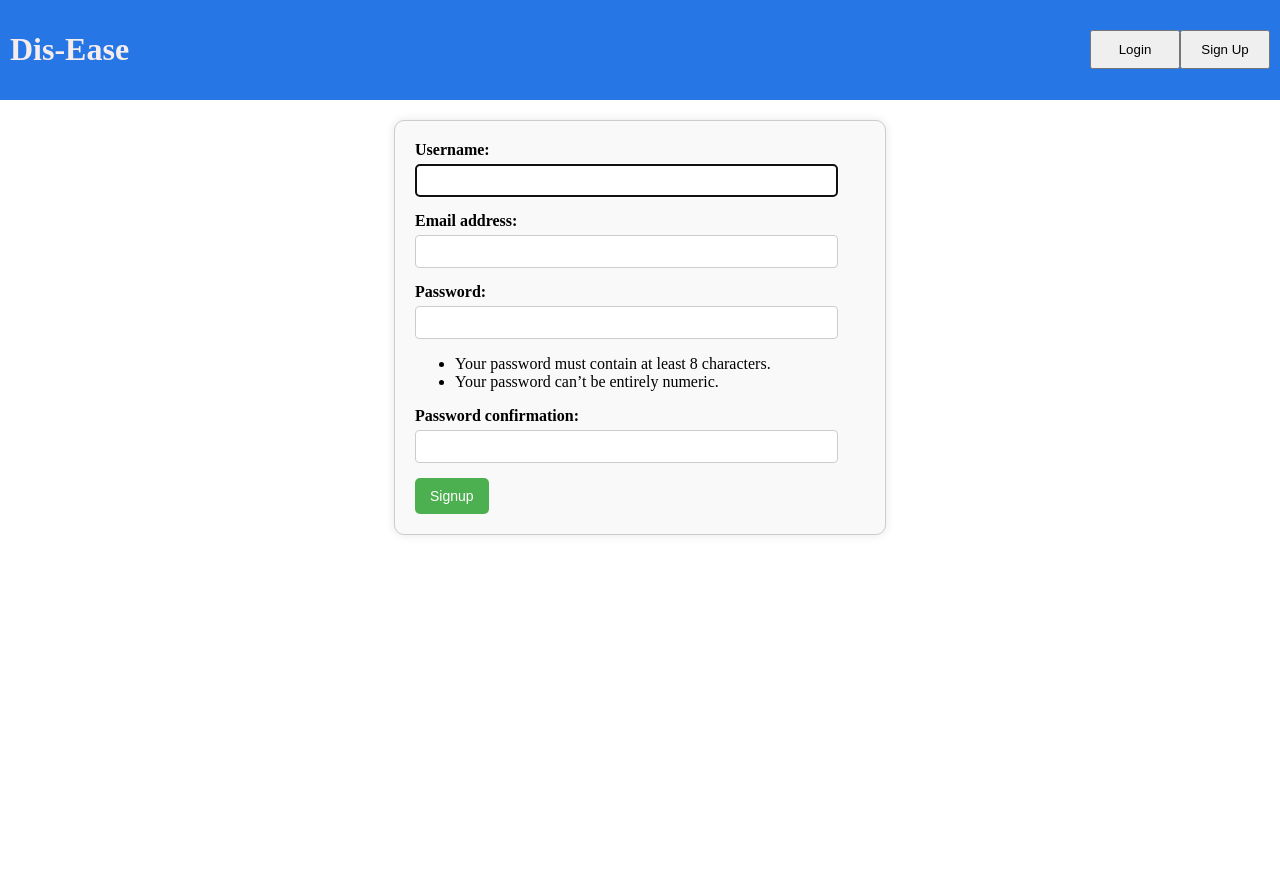
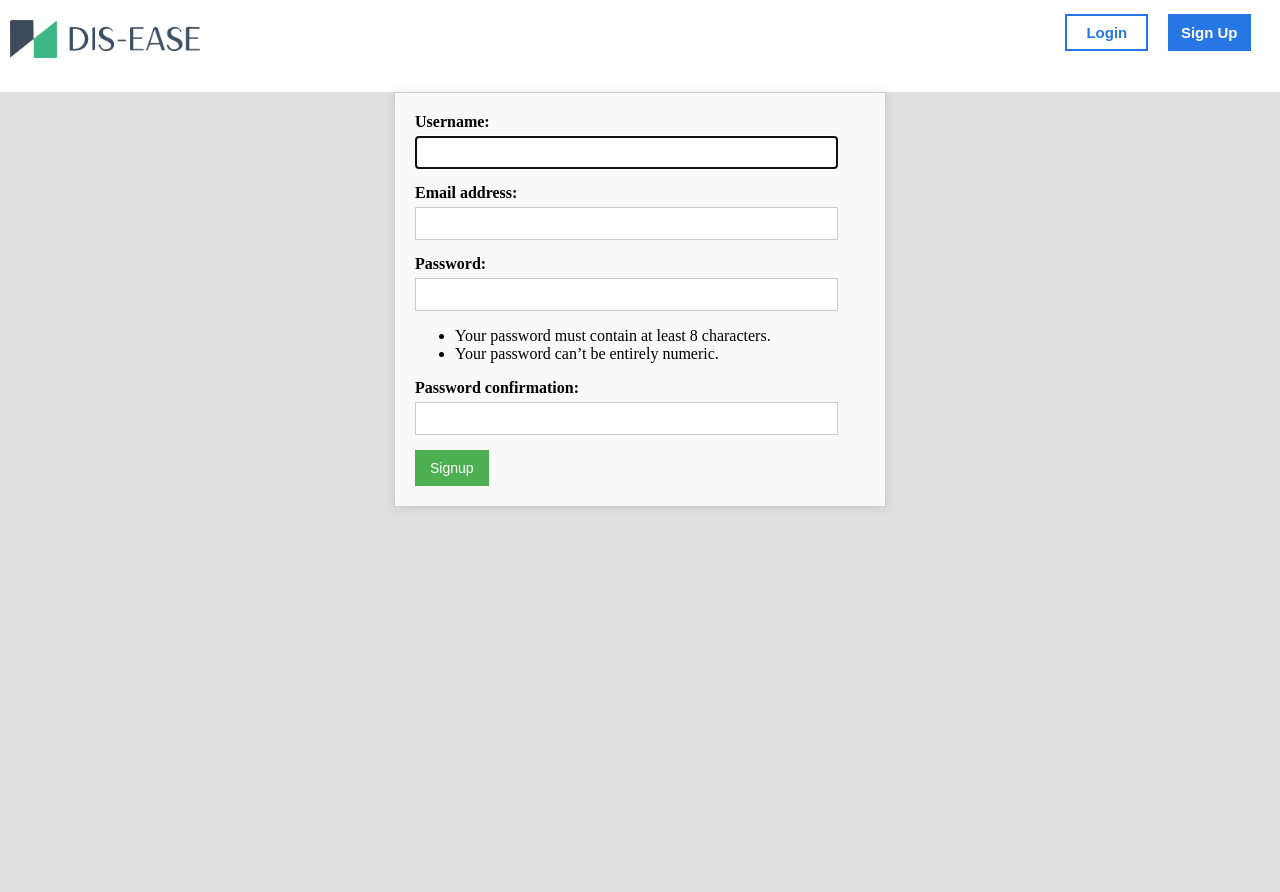
Before and after one commit to UtsavlalShrestha/disease-prediction-and-doctor-booking, a Django app: page /signup/ in a window 1280 px wide. Before the commit the page ends 535 px from the top, so only its background shows below. Run offline with Django 5.2, Linux system fonts and the light colour scheme.

Commit message:
Update Navbar

```diff
--- a/base/templates/base/login_register.html
+++ b/base/templates/base/login_register.html
@@ -4,7 +4,7 @@
 {% block content %}
 {% if page == 'login' %}
 <link rel="stylesheet" type="text/css" href="/static/css/login_register.css">
-<div>
+<div class="login_register_body">
     <form method="post" action="" class="login-form">
         {% csrf_token %}
         <br>
@@ -29,6 +29,7 @@
 </div>
 {% else %}
 <link rel="stylesheet" type="text/css" href="/static/css/login_register.css">
+<div class="login_register_body">
     <div class="form-container">
         <form method="post" action="">
             {% csrf_token %}
@@ -61,5 +62,6 @@
             <input type="submit" value="Signup" class="btn">
         </form>
     </div>
+</div>
 {% endif %}
 {% endblock content %}
--- a/static/css/home.css
+++ b/static/css/home.css
@@ -41,6 +41,7 @@
 .leftb {
     background-color: transparent;
     border: 2px solid #2676e6;
+    color: #2676e6;
 }
 
 .leftb:hover {
@@ -57,7 +58,7 @@
 
 .rightb:hover {
     background-color: white;
-    color: black;
+    color: #2676e6;
 }
 
 /* Mid-section */
@@ -88,6 +89,8 @@
 
 .p2 .c1 p, .p2 .c2 p, .p2 .c3 p, .p2 .c4 p {
     visibility: hidden;
+    color: white;
+    font-family: 'Segoe UI', Tahoma, Geneva, Verdana, sans-serif;
     opacity: 0;
     height: 0;
     transition: all 0.5s ease-in-out;
--- a/static/css/login_register.css
+++ b/static/css/login_register.css
@@ -1,11 +1,16 @@
 /* Styling the login form */
+.login_register_body{
+    background-color: #e0e0e0;
+    height: 100vh;
+
+}
+
 .login-form {
     width: 300px;
-    margin: 20px auto;
+    margin: 0px auto;
     padding: 20px;
     background-color: #f9f9f9;
     border: 1px solid #ccc;
-    border-radius: 10px;
     box-shadow: 0 0 10px rgba(0, 0, 0, 0.1);
 }
 
@@ -20,7 +25,7 @@
     padding: 10px;
     margin-bottom: 10px;
     border: 1px solid #ccc;
-    border-radius: 5px;
+
 }
 
 .login-form input[type="submit"] {
@@ -28,7 +33,6 @@
     color: white;
     padding: 10px;
     border: none;
-    border-radius: 5px;
     cursor: pointer;
 }
 .login-form input[type="submit"]:hover {
@@ -50,7 +54,6 @@
     padding: 20px;
     background-color: #f9f9f9;
     border: 1px solid #ccc;
-    border-radius: 10px;
     box-shadow: 0 0 10px rgba(0, 0, 0, 0.1);
 }
 
@@ -69,7 +72,6 @@
     padding: 8px;
     margin-bottom: 15px;
     border: 1px solid #ccc;
-    border-radius: 4px;
 }
 .form-container input[type="password"]{
     margin-bottom: 0px;
@@ -83,7 +85,6 @@
     padding: 10px 15px;
     margin-top: 15px;
     border: none;
-    border-radius: 5px;
     cursor: pointer;
     font-size: 14px;
 }
--- a/static/css/nav.css
+++ b/static/css/nav.css
@@ -4,22 +4,63 @@ html, body {
 }
 
 .nav {
-  background-color: #2676e6;
+  background-color: #ffffff;
   padding: 10px;
   display: grid;
   grid-template-columns: 8fr 0.65fr 0.65fr;
 }
 
-.nav .login-b .button1,
+.nav .login-b .button1{
+  margin-top: 0.35vw;
+  margin-right: 1.5vw;  /* Increased space between buttons for better separation */
+  width: 6.5vw;
+  padding: 0.6vw;
+  cursor: pointer;
+  font-size: 15px;
+  font-weight: bold;
+  background-color: transparent;
+  border: 2px solid #2676e6;
+  transition: background-color 0.2s ease, transform 0.2s ease;
+  color: #2676e6; /* Ensure color matches border */
+}
+
+.nav .login-b .button1:hover{
+  background-color: #2676e6;
+  color: white;
+}
+
 .nav .signup-b .button2,
 .nav .logout-b .button0 {
-  margin-top: 20px;
-  width: 90px;
-  padding: 10px;
-  /* border-radius: 20px; */
+  margin-top: 0.35vw;
+  margin-right: 1.5vw;
+  width: 6.5vw;
+  padding: 0.6vw;
   cursor: pointer;
+  font-size: 15px;
+  font-weight: bold;
+  background-color: #2676e6;
+  border: 2px solid #2676e6;
+  color: white;
+  transition: background-color 0.2s ease, transform 0.2s ease;
 }
+.nav .signup-b .button2:hover,
+.nav .logout-b .button0:hover {
+  background-color: white;
+  color: #2676e6;
+}
+
 a {
   color: #f5eded;
   text-decoration: none;
 }
+
+.logo {
+  text-align: left; /* To center the logo horizontally */
+}
+
+/* Make logo responsive */
+.logo img {
+  margin-top: 10px;
+  max-width: 100%;
+  height: auto;
+}
--- a/templates/nav.html
+++ b/templates/nav.html
@@ -1,24 +1,34 @@
 {% load static %}
 
-<link rel="stylesheet" type="text/css" href="{% static 'css/nav.css' %}">
+<link rel="stylesheet" type="text/css" href="{% static 'css/nav.css' %}" />
 <div class="nav">
-    <div class ="logo">
+  <div class="logo">
     <a href="/">
-            <h1>Dis-Ease</h1>
+      <img
+        src="{% static 'images/Logo.png' %}"
+        alt="Logo"
+        style="width: 190px; height: auto"
+      />
     </a>
   </div>
 
   {% if user.is_authenticated %}
   <div class="logout-b">
-        <a href="{% url 'logout' %}"><input type="submit" value="Logout" class="button0"></a>
+    <a href="{% url 'logout' %}"
+      ><input type="submit" value="Logout" class="button0"
+    /></a>
   </div>
   {% else %}
   <div class="login-b">
-        <a href="{% url 'login' %}"><input type="submit" value="Login" class="button1"></a>
+    <a href="{% url 'login' %}"
+      ><input type="submit" value="Login" class="button1"
+    /></a>
   </div>
 
   <div class="signup-b">
-        <a href="{% url 'signup' %}"><input type="submit" value="Sign Up" class="button2"></a>
+    <a href="{% url 'signup' %}"
+      ><input type="submit" value="Sign Up" class="button2"
+    /></a>
   </div>
   {% endif %}
 </div>
```
Also changed, not shown: static/images/Logo.png (added), static/images/Logo2.png (added). Lines whose indentation alone changed are shown as unchanged.
